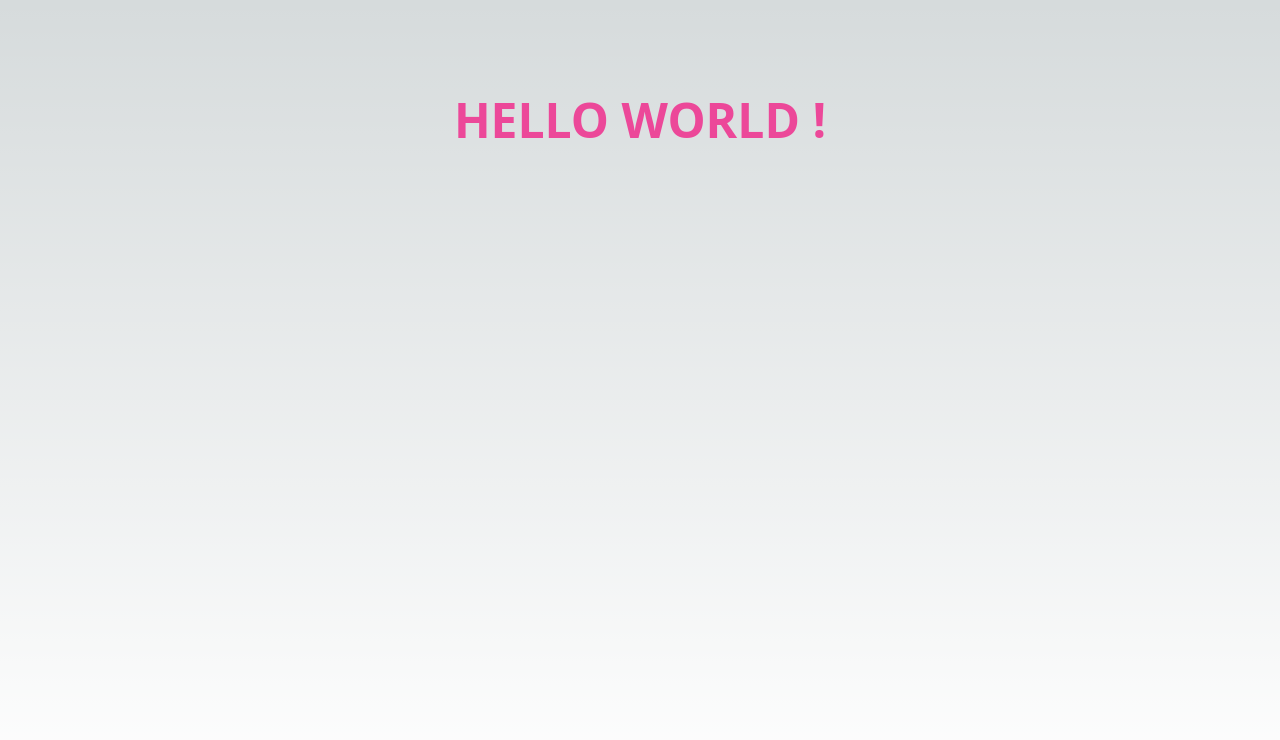
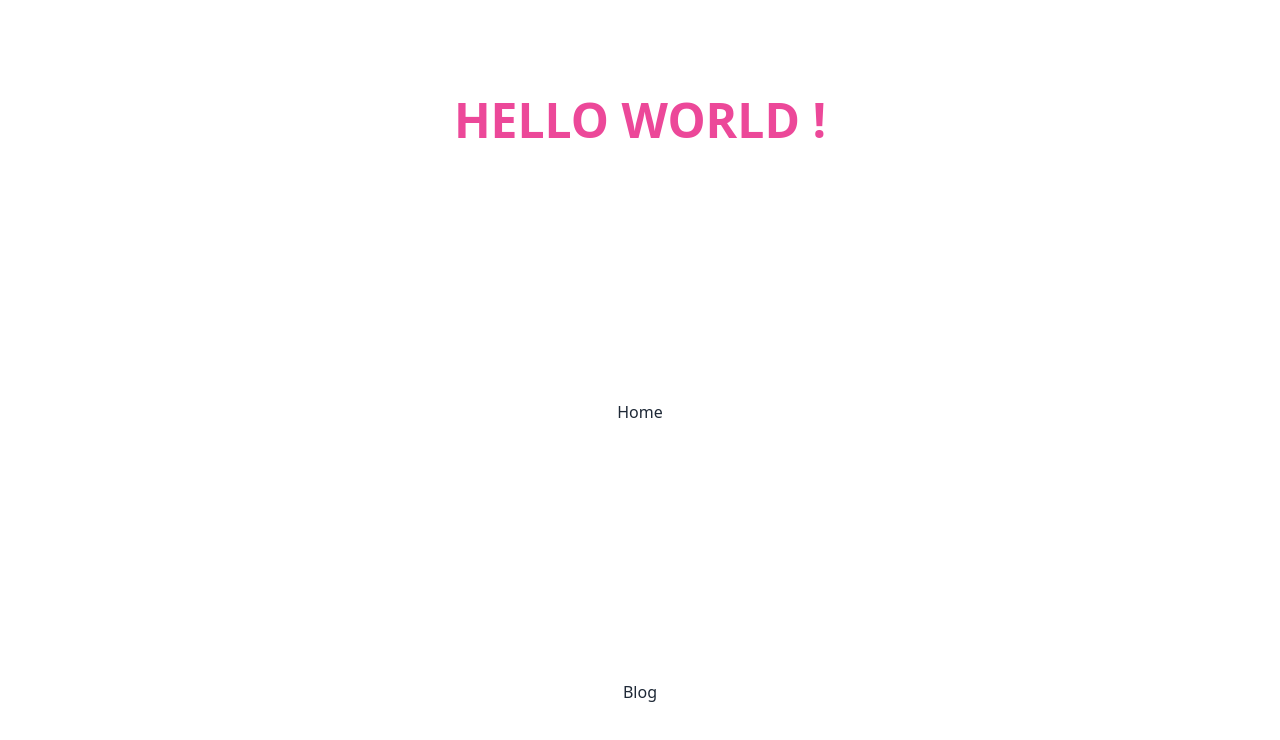
Before and after one commit to wendybaque/tutonextjs-Kodaps, a Next.js app: page / in a window 1280 px wide. Shown: the top 740 px of the page. Built offline with nearby package versions, Linux system fonts and the light colour scheme.

Commit message:
Add Header component with daisy ui

```diff
--- /dev/null
+++ b/app/blog/page.js
@@ -0,0 +1,9 @@
+import React from 'react'
+
+const blog = () => {
+  return (
+    <div>blog</div>
+  )
+}
+
+export default blog
--- /dev/null
+++ b/app/components/Header.jsx
@@ -0,0 +1,16 @@
+import React from 'react'
+
+const Header = () => {
+  return (
+    <header className='navbar'>
+      <div className='navbar-start'>LOGO</div>
+      <div className='navbar-end'>
+        <div className='px-3'>Blog</div>
+        <div className='px-3'>Concept</div>
+        <div className='px-3'>Connexion</div>
+      </div>
+    </header>
+  )
+}
+
+export default Header
--- a/app/globals.css
+++ b/app/globals.css
@@ -1,27 +1,3 @@
 @tailwind base;
 @tailwind components;
 @tailwind utilities;
-
-:root {
-  --foreground-rgb: 0, 0, 0;
-  --background-start-rgb: 214, 219, 220;
-  --background-end-rgb: 255, 255, 255;
-}
-
-@media (prefers-color-scheme: dark) {
-  :root {
-    --foreground-rgb: 255, 255, 255;
-    --background-start-rgb: 0, 0, 0;
-    --background-end-rgb: 0, 0, 0;
-  }
-}
-
-body {
-  color: rgb(var(--foreground-rgb));
-  background: linear-gradient(
-      to bottom,
-      transparent,
-      rgb(var(--background-end-rgb))
-    )
-    rgb(var(--background-start-rgb));
-}
--- a/app/layout.tsx
+++ b/app/layout.js
@@ -1,16 +1,11 @@
 import './globals.css'
-import type { Metadata } from 'next'
 
-export const metadata: Metadata = {
+export const metadata = {
   title: 'Learn Next.js',
   description: 'Project for learning Next.js with Kodaps tutorial.Generated by create next app',
 }
 
-export default function RootLayout({
-  children,
-}: {
-  children: React.ReactNode
-}) {
+export default function RootLayout({children}) {
   return (
     <html lang="en">
       <body>{children}</body>
--- a/app/page.tsx
+++ b/app/page.js
@@ -1,9 +1,12 @@
-import styles from "./page.module.css";
+"use client"
+import Link from "next/link";
 
 export default function Home() {
   return (
     <main className="flex min-h-screen flex-col items-center justify-between p-24">
      <h1 className='font-bold text-pink-500 text-5xl'>HELLO WORLD !</h1>
+     <Link href="/">Home</Link>
+     <Link href="blog">Blog</Link>
     </main>
   )
 }
--- a/tsconfig.json
+++ b/tsconfig.json
@@ -23,6 +23,6 @@
       "@/*": ["./*"]
     }
   },
-  "include": ["next-env.d.ts", "**/*.ts", "**/*.tsx", ".next/types/**/*.ts", "app/page.tsx", "app/layout.tsx"],
+  "include": ["next-env.d.ts", "**/*.ts", "**/*.tsx", ".next/types/**/*.ts", "app/page.js", "app/layout.js", "app/components/Header.jsx"],
   "exclude": ["node_modules"]
 }
```
